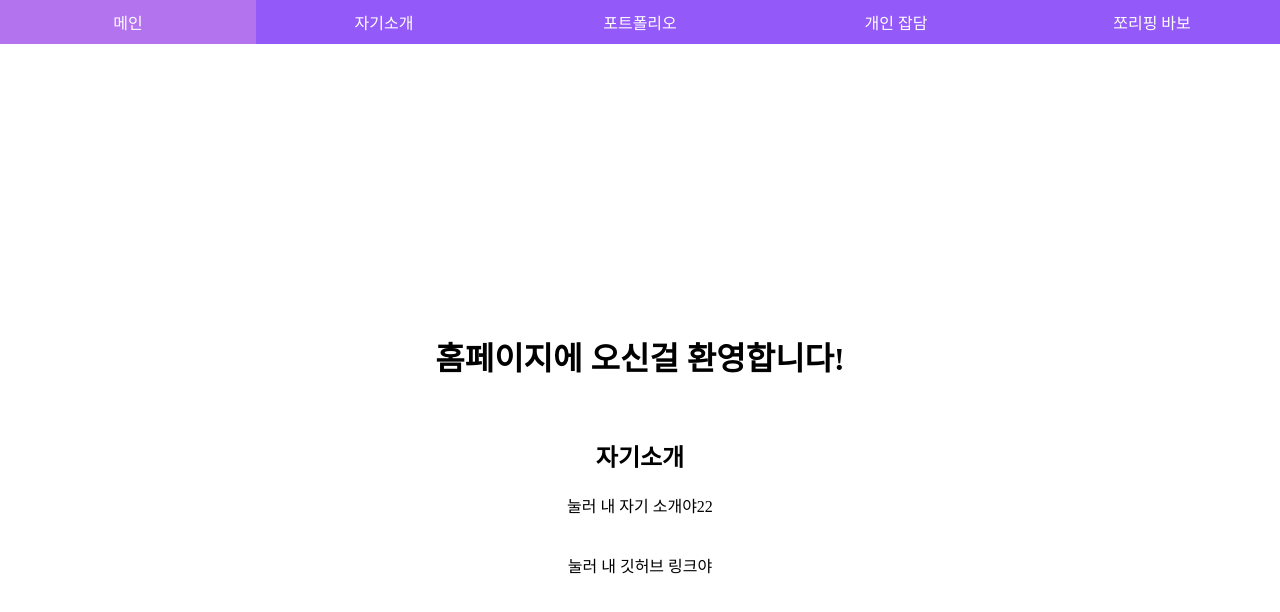
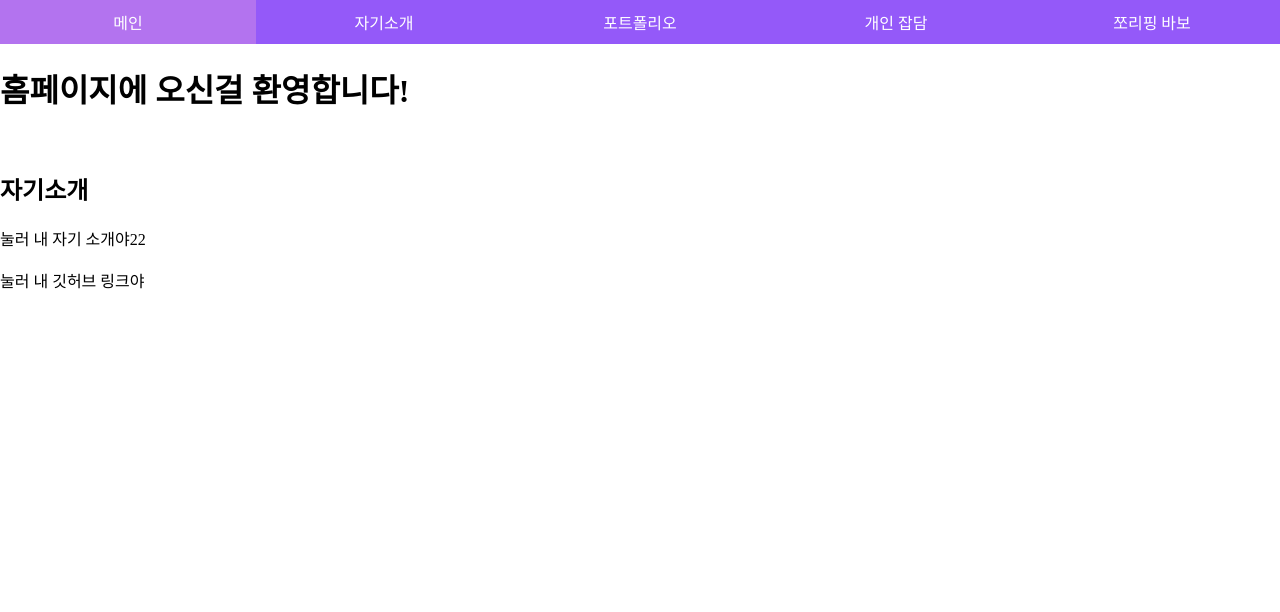
Before and after one commit to Last-SilverLight-End/Last-SilverLight-End.github.io, a Next.js app: page / in a window 1280 px wide. Shown: the top 612 px of the page. Built offline with nearby package versions, Linux system fonts and the light colour scheme; a web font is replaced by a local one.

Commit message:
modify introduce

```diff
--- a/pages/index.tsx
+++ b/pages/index.tsx
@@ -11,7 +11,7 @@ import styles from '../styles/main.module.css';
 const Home: NextPage = () => {
   return <>
     <Header />
-    <div className={styles.linkHighlight}>
+    <div>
 
       <h1>홈페이지에 오신걸 환영합니다!</h1>
       <br></br>
--- a/styles/main.module.css
+++ b/styles/main.module.css
@@ -1,11 +1,8 @@
 .linkHighlight {
-    min-height: 100vh;
-    padding: 4rem 0;
-    flex: 1;
-    display: flex;
-    flex-direction: column;
-    justify-content: center;
-    align-items: center;
+
+  text-decoration-line: underline;
+  text-decoration-color: rgb(10, 82, 227);
+
   }
 .main {
   padding: 5px;
@@ -13,3 +10,7 @@
   color: #fff;
   text-align: center;
 }
+
+.linkHighlight:hover{
+  color: aqua;
+}
```
Also changed, not shown: pages/introduce.tsx (+5 -3 lines).
